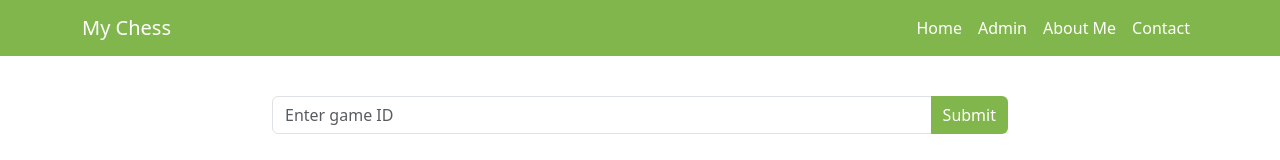
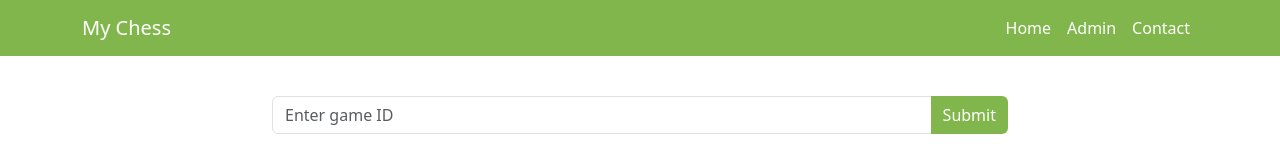
Before and after one commit to shanuv000/Chess, a React (Create React App) app: page /admin in a window 1280 px wide. Shown: the top 160 px of the page. Built offline with nearby package versions, Linux system fonts and the light colour scheme; no server answers; the database is empty.

Commit message:
asjkbasjkas

```diff
--- a/src/Components/Header.jsx
+++ b/src/Components/Header.jsx
@@ -33,12 +33,12 @@
                 <a className="nav-link text_white" href="/admin">
                   Admin
                 </a>
-              </li>{" "}
-              <li className="nav-item">
+              </li>
+              {/* <li className="nav-item">
                 <a className="nav-link" href="/aboutme">
                   About Me
                 </a>
-              </li>
+              </li> */}
               <li className="nav-item">
                 <a className="nav-link" href="/contact">
                   Contact
```
